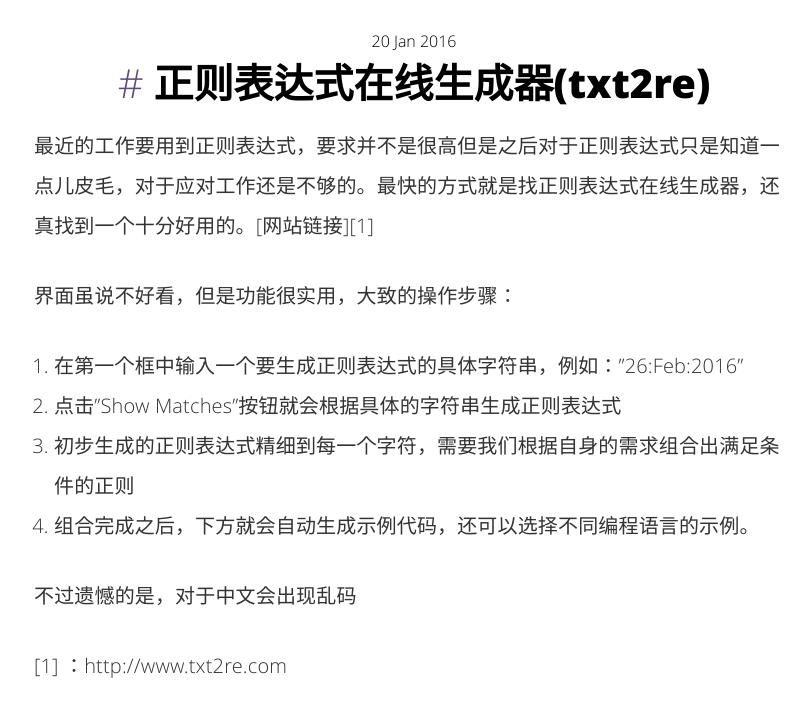
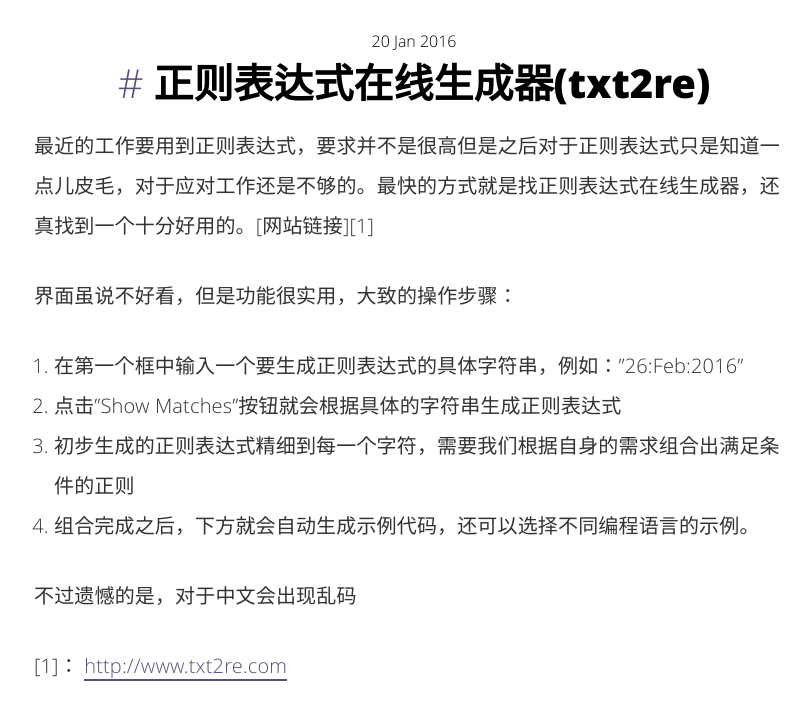
Before and after one commit to crimps/crimps.github.io, a Jekyll site: the page built from _posts/2016-01-20-正则表达式在线生成器txt2re.md, in a window 1280 px wide, cut to the strip 200-932 px from the top of the page. Shown: the top 720 px of the strip, without its empty margins (226-1037 px from the left). Built offline with Jekyll 4.4.1, drawn with Linux system fonts in a browser that asks for light colours; comment, search, counter and statistics services are not loaded; part of the change alters nothing that is shown.

```diff
--- a/_posts/2016-01-20-正则表达式在线生成器txt2re.md
+++ b/_posts/2016-01-20-正则表达式在线生成器txt2re.md
@@ -14,11 +14,11 @@ twitter_text: ''
 
 界面虽说不好看，但是功能很实用，大致的操作步骤：
 
-1. 在第一个框中输入一个要生成正则表达式的具体字符串，例如："26:Feb:2016"
+1. 在第一个框中输入一个要生成正则表达式的具体字符串，例如："26\:Feb\:2016"
 2. 点击"Show Matches"按钮就会根据具体的字符串生成正则表达式
 3. 初步生成的正则表达式精细到每一个字符，需要我们根据自身的需求组合出满足条件的正则
 4. 组合完成之后，下方就会自动生成示例代码，还可以选择不同编程语言的示例。
 
 不过遗憾的是，对于中文会出现乱码
 
-[1] ：http://www.txt2re.com
+[1]： <http://www.txt2re.com>
```
